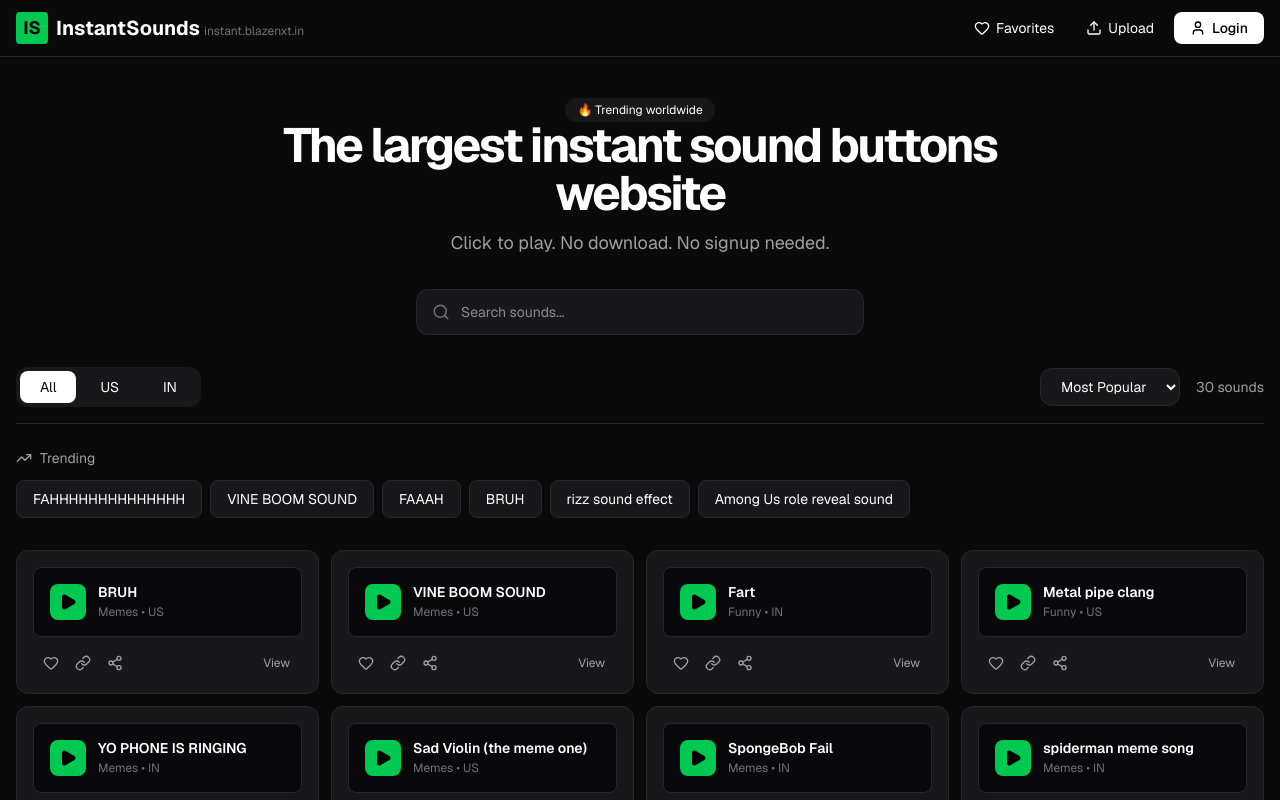
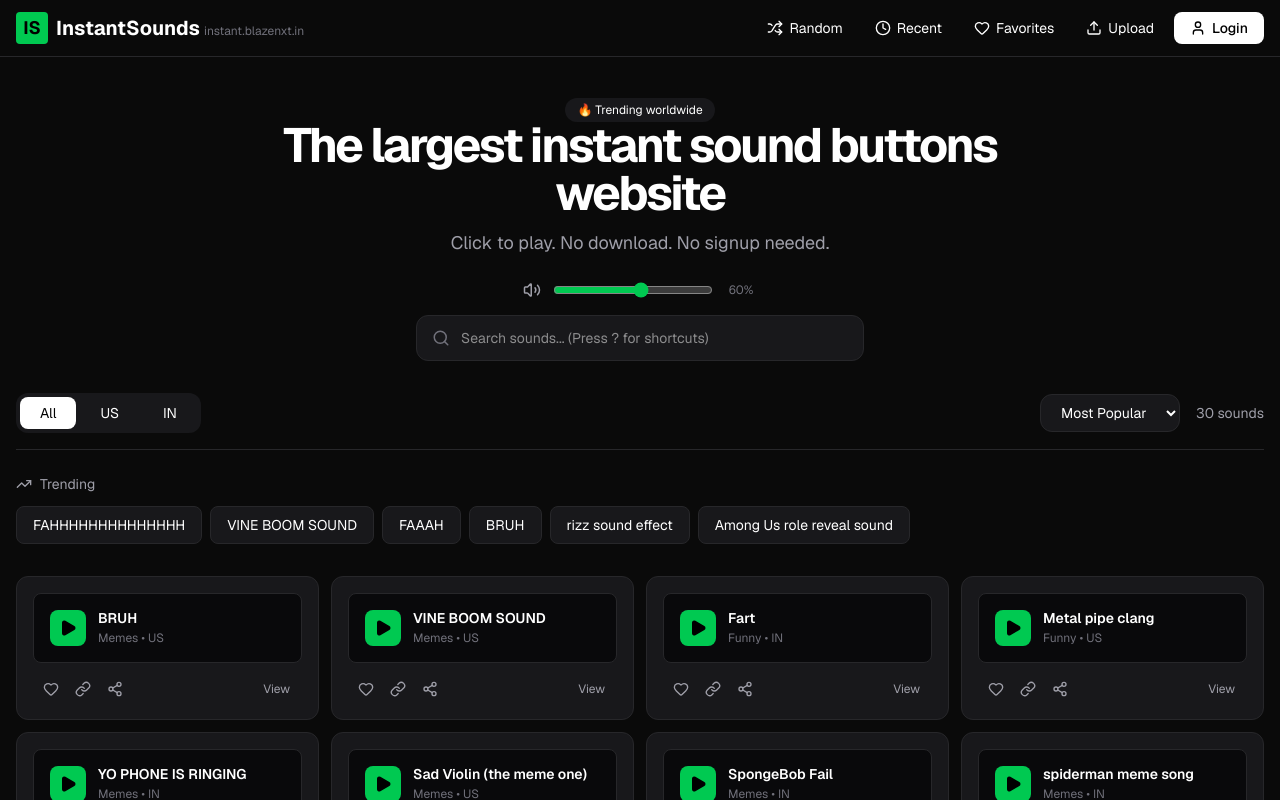
Before and after one commit to blazenxt/InstantSounds, a Next.js app: page / in a window 1280 px wide. Shown: the top 800 px of the page. Built offline with nearby package versions, Linux system fonts and the light colour scheme.

Commit message:
Major Feature Upgrade: Volume, Random, Recent Plays + Shortcuts
- Volume slider control
- Random sound button + R keyboard shortcut
- Recent plays history modal
- Keyboard shortcuts (R, F, Esc, ?)
- Improved UX and polish

```diff
--- a/app/page.tsx
+++ b/app/page.tsx
@@ -1,7 +1,7 @@
 "use client";
 
 import React, { useState, useEffect } from 'react';
-import { Play, Heart, Link as LinkIcon, Share2, Search, Upload, User, X, TrendingUp } from 'lucide-react';
+import { Play, Heart, Link as LinkIcon, Share2, Search, Upload, User, X, TrendingUp, Shuffle, Volume2, Clock } from 'lucide-react';
 import { toast } from 'sonner';
 
 interface Sound {
@@ -24,14 +24,17 @@ export default function InstantSounds() {
   const [sortBy, setSortBy] = useState<SortOption>("popular");
   const [playingId, setPlayingId] = useState<number | null>(null);
   const [favorites, setFavorites] = useState<number[]>([]);
+  const [recentPlays, setRecentPlays] = useState<Sound[]>([]);
+  const [volume, setVolume] = useState(0.6);
 
   const [showUploadModal, setShowUploadModal] = useState(false);
   const [showFavoritesModal, setShowFavoritesModal] = useState(false);
+  const [showRecentModal, setShowRecentModal] = useState(false);
   const [uploadName, setUploadName] = useState("");
   const [uploadCategory, setUploadCategory] = useState("Memes");
   const [uploadCountry, setUploadCountry] = useState<"US" | "IN">("IN");
 
-  // Load sounds from JSON (scraped data)
+  // Load sounds
   useEffect(() => {
     fetch('/data/sounds.json')
       .then(res => res.json())
@@ -39,12 +42,31 @@ export default function InstantSounds() {
         setSounds(data);
         setLoading(false);
       })
-      .catch(() => {
-        // Fallback if JSON fails
-        setSounds([]);
-        setLoading(false);
-      });
+      .catch(() => setLoading(false));
   }, []);
+
+  // Keyboard Shortcuts
+  useEffect(() => {
+    const handleKeyDown = (e: KeyboardEvent) => {
+      if (e.key === 'r' || e.key === 'R') {
+        playRandomSound();
+      }
+      if (e.key === 'f' || e.key === 'F') {
+        setShowFavoritesModal(true);
+      }
+      if (e.key === 'Escape') {
+        setShowUploadModal(false);
+        setShowFavoritesModal(false);
+        setShowRecentModal(false);
+      }
+      if (e.key === '?') {
+        toast.info("Shortcuts: R = Random | F = Favorites | Esc = Close");
+      }
+    };
+
+    window.addEventListener('keydown', handleKeyDown);
+    return () => window.removeEventListener('keydown', handleKeyDown);
+  }, [sounds]);
 
   const filteredSounds = sounds
     .filter(sound => {
@@ -57,6 +79,7 @@ export default function InstantSounds() {
 
   const favoriteSounds = sounds.filter(s => favorites.includes(s.id));
 
+  // Play sound with volume control
   const playSound = (sound: Sound) => {
     const audioContext = new (window.AudioContext || (window as any).webkitAudioContext)();
     const osc1 = audioContext.createOscillator();
@@ -70,7 +93,7 @@ export default function InstantSounds() {
     osc2.frequency.value = osc1.frequency.value * 1.5;
     filter.type = 'lowpass';
     filter.frequency.value = 1200;
-    gain.gain.value = 0.25;
+    gain.gain.value = volume;
 
     osc1.connect(filter);
     osc2.connect(filter);
@@ -89,7 +112,19 @@ export default function InstantSounds() {
       setPlayingId(null);
     }, duration);
 
+    // Add to recent plays
+    setRecentPlays(prev => {
+      const filtered = prev.filter(s => s.id !== sound.id);
+      return [sound, ...filtered].slice(0, 8);
+    });
+
     toast.success(`Playing: ${sound.name}`);
+  };
+
+  const playRandomSound = () => {
+    if (filteredSounds.length === 0) return;
+    const randomIndex = Math.floor(Math.random() * filteredSounds.length);
+    playSound(filteredSounds[randomIndex]);
   };
 
   const toggleFavorite = (id: number) => {
@@ -133,11 +168,7 @@ export default function InstantSounds() {
   };
 
   if (loading) {
-    return (
-      <div className="min-h-screen bg-[#0a0a0a] flex items-center justify-center text-white">
-        <div>Loading sounds...</div>
-      </div>
-    );
+    return <div className="min-h-screen bg-[#0a0a0a] flex items-center justify-center text-white">Loading sounds...</div>;
   }
 
   return (
@@ -158,6 +189,12 @@ export default function InstantSounds() {
           </div>
 
           <div className="flex items-center gap-2 text-sm">
+            <button onClick={playRandomSound} className="flex items-center gap-1.5 px-3 py-1.5 hover:bg-zinc-900 rounded-lg" title="Random (R)">
+              <Shuffle size={16} /> Random
+            </button>
+            <button onClick={() => setShowRecentModal(true)} className="flex items-center gap-1.5 px-3 py-1.5 hover:bg-zinc-900 rounded-lg" title="Recent Plays">
+              <Clock size={16} /> Recent
+            </button>
             <button onClick={() => setShowFavoritesModal(true)} className="flex items-center gap-1.5 px-3 py-1.5 hover:bg-zinc-900 rounded-lg">
               <Heart size={16} /> Favorites
             </button>
@@ -180,13 +217,28 @@ export default function InstantSounds() {
         </h1>
         <p className="text-zinc-400 text-lg">Click to play. No download. No signup needed.</p>
 
-        <div className="mt-8 max-w-md mx-auto relative">
+        {/* Volume Control */}
+        <div className="mt-6 flex items-center justify-center gap-3 text-sm">
+          <Volume2 size={18} className="text-zinc-400" />
+          <input
+            type="range"
+            min="0.1"
+            max="1"
+            step="0.05"
+            value={volume}
+            onChange={(e) => setVolume(parseFloat(e.target.value))}
+            className="w-40 accent-green-500"
+          />
+          <span className="text-xs text-zinc-500 w-8">{Math.round(volume * 100)}%</span>
+        </div>
+
+        <div className="mt-4 max-w-md mx-auto relative">
           <Search className="absolute left-4 top-3.5 text-zinc-500" size={18} />
           <input
             type="text"
             value={searchTerm}
             onChange={(e) => setSearchTerm(e.target.value)}
-            placeholder="Search sounds..."
+            placeholder="Search sounds... (Press ? for shortcuts)"
             className="w-full bg-zinc-900 border border-zinc-800 pl-11 py-3 rounded-xl text-sm focus:outline-none focus:border-green-500"
           />
         </div>
@@ -279,7 +331,7 @@ export default function InstantSounds() {
 
       {/* Footer */}
       <footer className="border-t border-zinc-800 py-6 text-center text-xs text-zinc-500">
-        Built on instant.blazenxt.in • Myinstants clone
+        Built on instant.blazenxt.in • Myinstants clone • Press <span className="font-mono">R</span> for random
       </footer>
 
       {/* Upload Modal */}
@@ -332,6 +384,26 @@ export default function InstantSounds() {
           </div>
         </div>
       )}
+
+      {/* Recent Plays Modal */}
+      {showRecentModal && (
+        <div className="fixed inset-0 bg-black/80 flex items-center justify-center z-[200] p-4">
+          <div className="bg-zinc-900 border border-zinc-700 w-full max-w-lg rounded-2xl overflow-hidden">
+            <div className="p-5 border-b border-zinc-700 flex justify-between">
+              <div className="font-semibold">Recently Played</div>
+              <button onClick={() => setShowRecentModal(false)}><X /></button>
+            </div>
+            <div className="max-h-[60vh] overflow-auto p-4">
+              {recentPlays.length > 0 ? recentPlays.map(s => (
+                <div key={s.id} className="flex justify-between items-center py-3 border-b border-zinc-800 last:border-none">
+                  <div>{s.name}</div>
+                  <button onClick={() => playSound(s)} className="text-green-400"><Play size={16} /></button>
+                </div>
+              )) : <div className="py-8 text-center text-zinc-400">No recent plays yet</div>}
+            </div>
+          </div>
+        </div>
+      )}
     </div>
   );
 }
```
